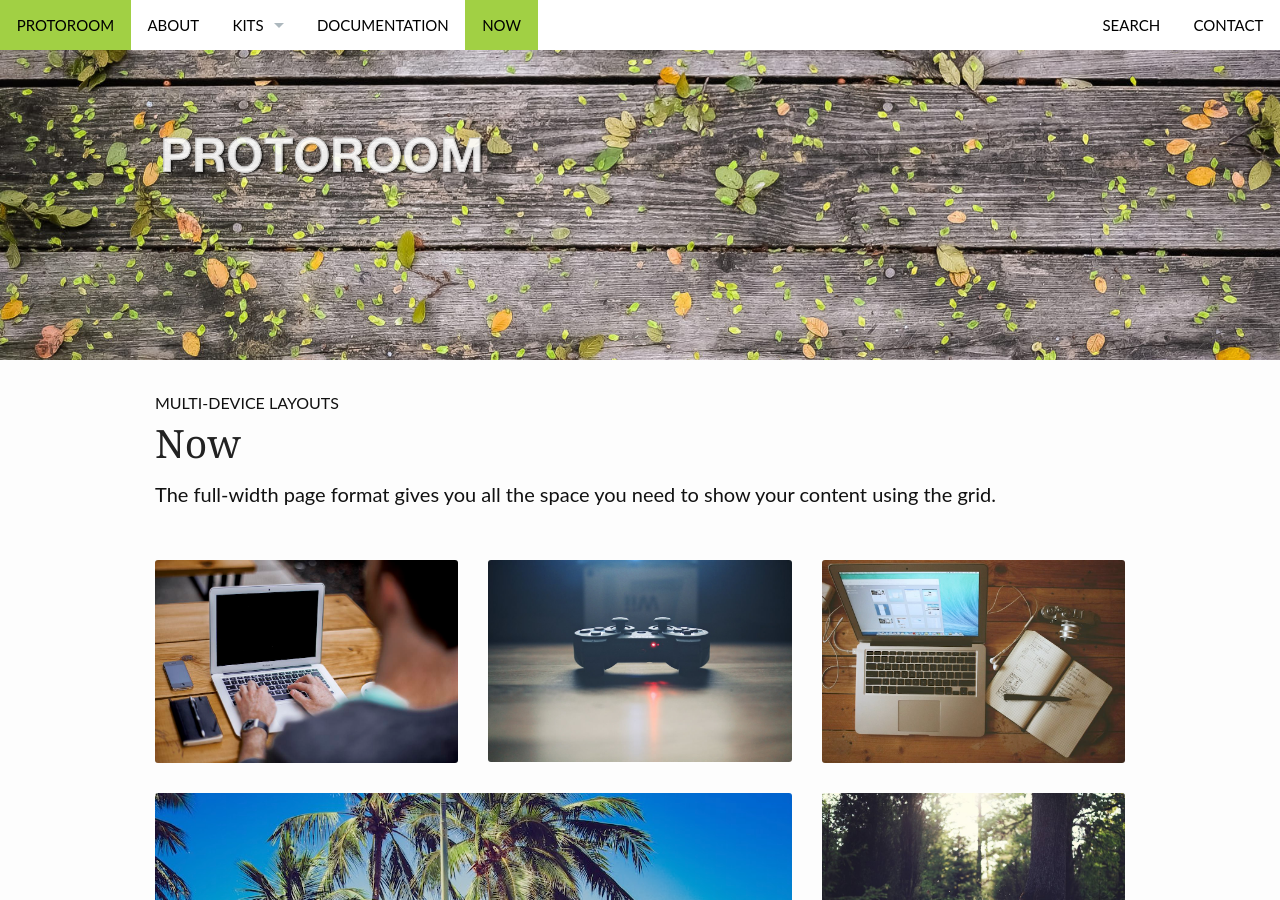
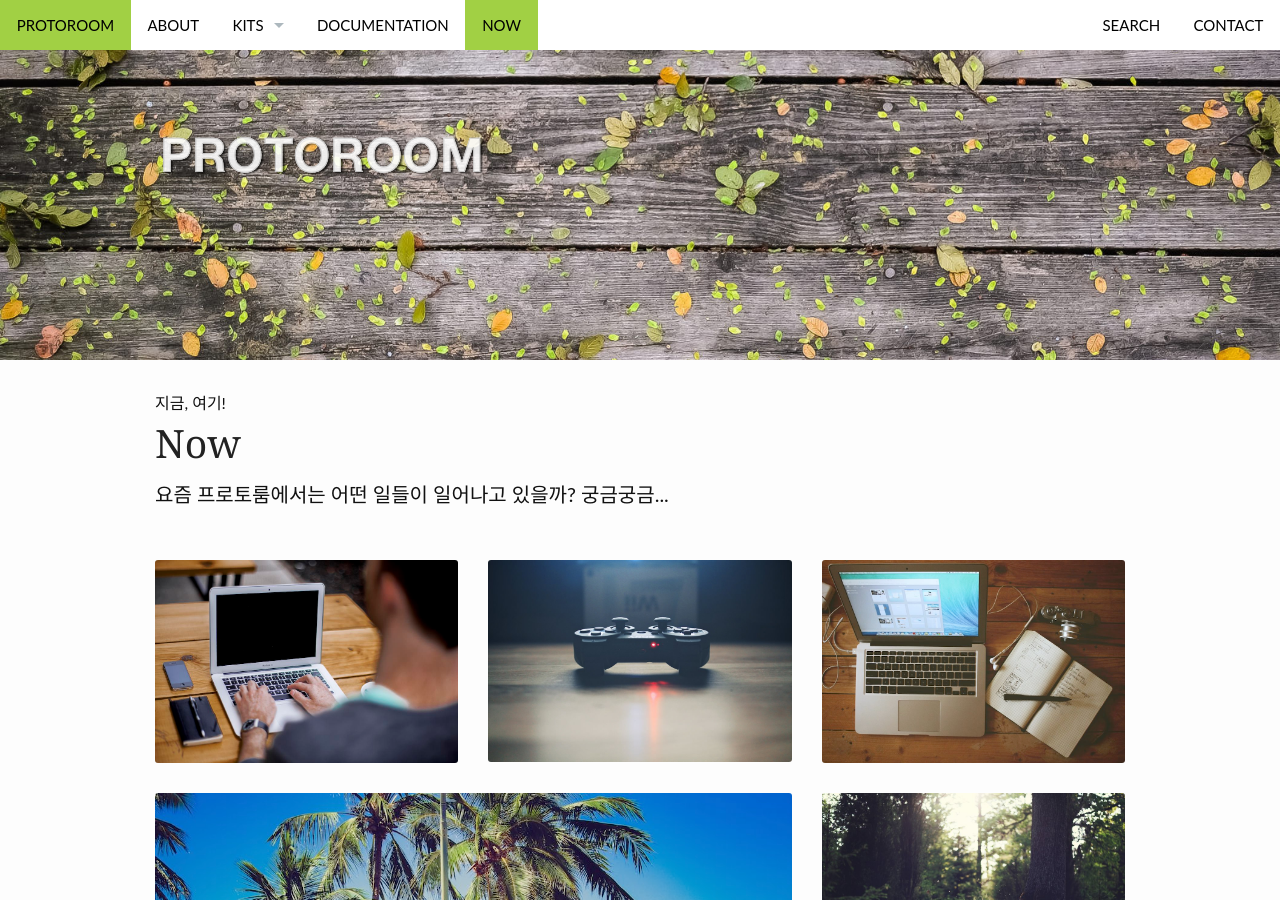
Before and after one commit to PROTOROOM/PROTOROOM, a Jekyll site: the page built from pages/now.md, in a window 1280 px wide and 900 px high. Built offline with Jekyll 4.4.1, drawn with Linux system fonts in a browser that asks for light colours.

Commit message:
update now

```diff
--- a/pages/now.md
+++ b/pages/now.md
@@ -1,8 +1,8 @@
 ---
 layout: page-fullwidth
 title:  "Now"
-subheadline:  "Multi-Device Layouts"
-teaser: "The full-width page format gives you all the space you need to show your content using the grid."
+subheadline:  "지금, 여기!"
+teaser: "요즘 프로토룸에서는 어떤 일들이 일어나고 있을까? 궁금궁금... "
 header:
    image_fullwidth: "unsplash_leaf_header.jpg"
 permalink: "/now/"
```
